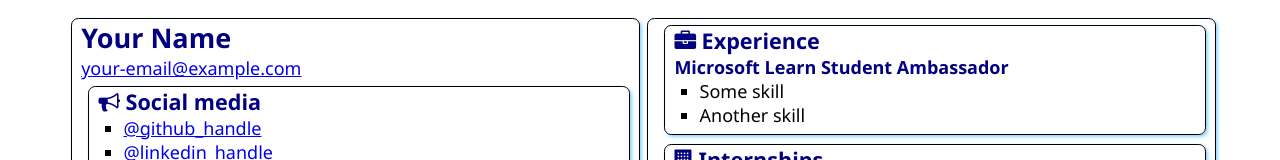
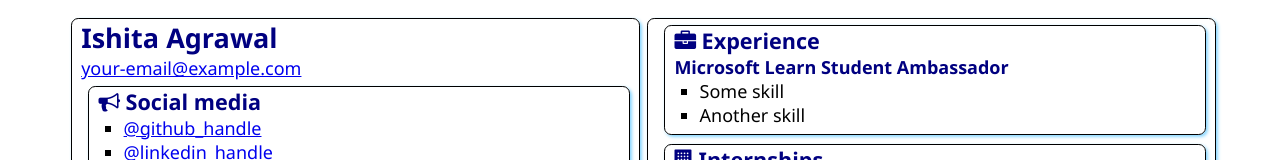
Before and after one commit to agrawalishita/SATechnicalOnboarding, a plain HTML site: page src/index.html in a window 1280 px wide. Shown: the top 160 px of the page. Drawn offline with Linux system fonts and the light colour scheme.

Commit message:
Update index.html
Added my name

```diff
--- a/src/index.html
+++ b/src/index.html
@@ -12,7 +12,7 @@
 <body>
     <main>
         <article class="box">
-            <h1>Your Name</h1>
+            <h1>Ishita Agrawal</h1>
             <div><a href="mailto:your.email@example.com">your-email@example.com</a></div>
 
             <section class="box">
```
